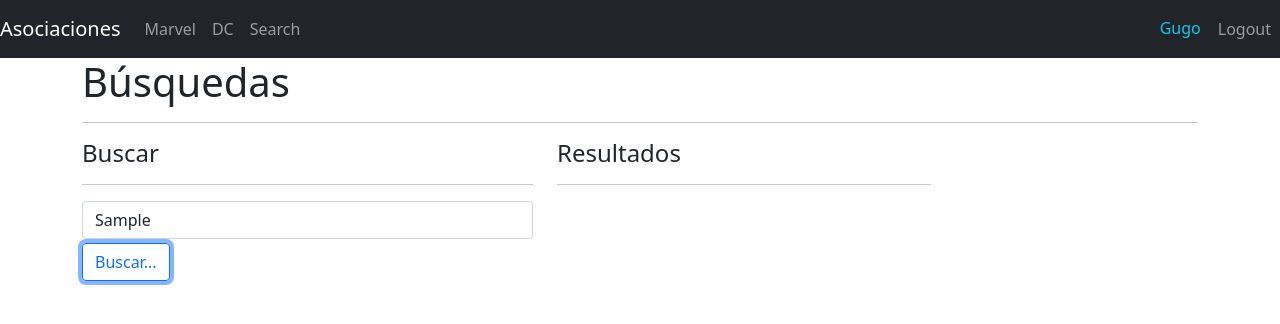
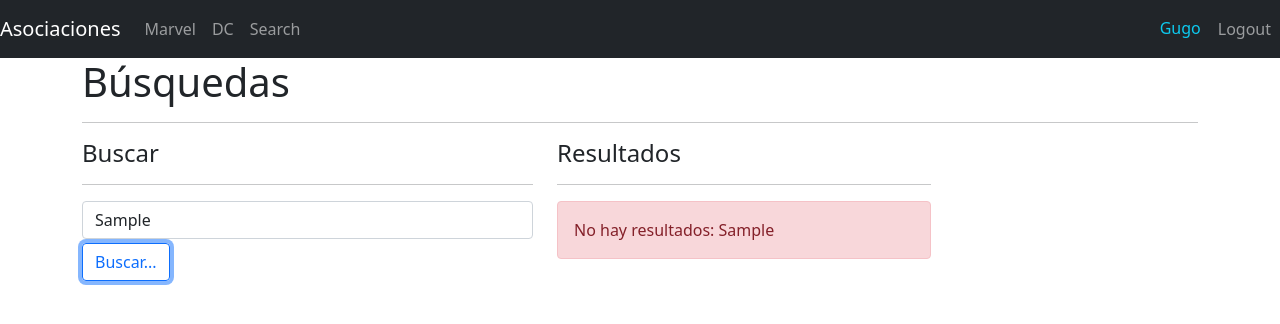
Before and after one commit to gugohh/ToDoApp, a React (Create React App) app: page /search in a window 1280 px wide. Both pictures are taken after typing "Sample" into the empty fields and a click on the button "Buscar...". Shown: the top 324 px of the page. Built offline with nearby package versions, Linux system fonts and the light colour scheme.

Commit message:
conditional messages

```diff
--- a/src/components/hero/HeroCard.js
+++ b/src/components/hero/HeroCard.js
@@ -11,7 +11,7 @@ const HeroCard = ({
 }) => {
   const imgPath = `/assets/${id}.jpg`;
   return (
-    <div className="col">
+    <div className="col animate__animated animate__fadeIn">
       <div className="card">
         <div className="row no-gutters">
           <div className="col-4">
--- a/src/components/search/SearchScreen.js
+++ b/src/components/search/SearchScreen.js
@@ -1,4 +1,4 @@
-import React from "react";
+import React, { useMemo } from "react";
 import { useLocation, useNavigate } from "react-router-dom";
 import queryString from 'query-string'
 
@@ -7,6 +7,7 @@ import { getHeroesByName } from "../../selectors/getHeroesByName";
 import HeroCard from "../hero/HeroCard";
 
 const SearchScreen = () => {
+
   const location = useLocation();
   const navigate = useNavigate();
 
@@ -18,7 +19,7 @@ const SearchScreen = () => {
 
   const { searchText } = formValues;
 
-  const heroesFilterd = getHeroesByName(q);
+  const heroesFilterd = useMemo(()=> getHeroesByName(q), [q])  //getHeroesByName(q);
 
   const handleSearch = (e) => {
     e.preventDefault();
@@ -56,6 +57,15 @@ const SearchScreen = () => {
             <h4>Resultados</h4>
             <hr />
 
+
+            {
+
+              (q === '')
+                    ? <div className="alert alert-info"> Buscar un héroe </div>
+                    :(heroesFilterd.length === 0)
+                      && <div className="alert alert-danger">No hay resultados: {q}</div>
+            }
+
             {
               heroesFilterd.map(hero => (
                 <HeroCard
```
